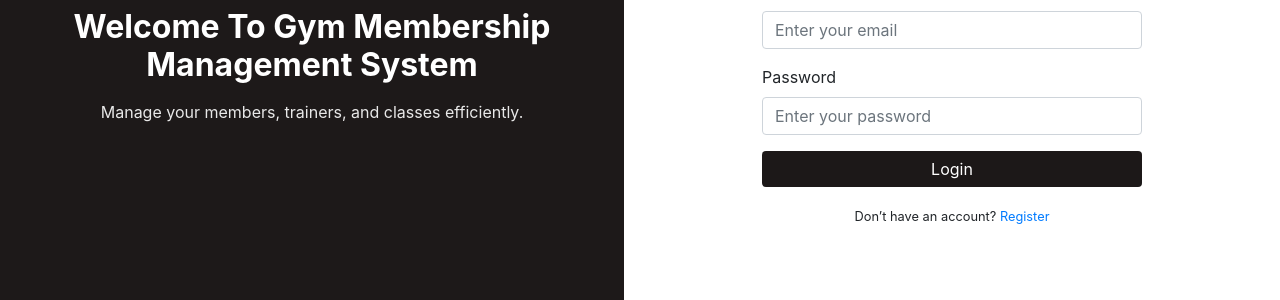
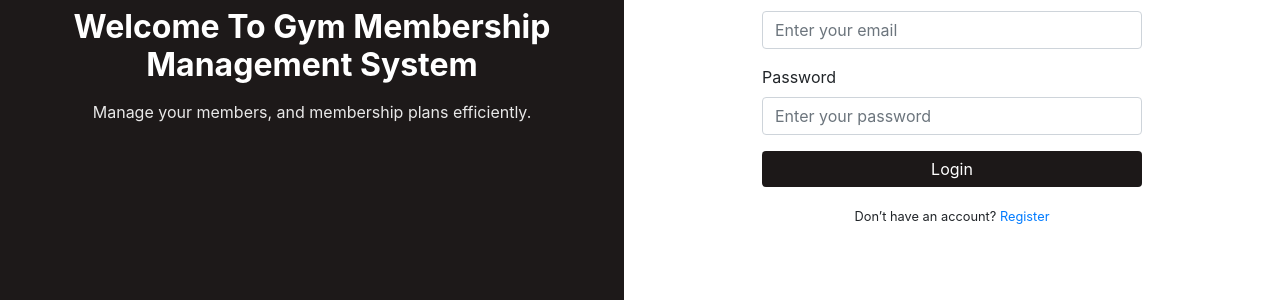
Before and after one commit to Fidel-Jr/GymMembershipMS, a Flask app: page / in a window 1280 px wide. Shown: the part 326-626 px from the top of the page. Run offline with Flask 3, Linux system fonts and the light colour scheme; parts of the project's set-up code (start-up, migrations or seed data) failed here and were passed over; some libraries are stand-ins or nearby versions.

Commit message:
Update login description for clarity

```diff
--- a/app/templates/login.html
+++ b/app/templates/login.html
@@ -71,7 +71,7 @@
   <!-- Left Side -->
   <div class="login-left">
     <h1>Welcome To Gym Membership Management System</h1>
-    <p>Manage your members, trainers, and classes efficiently.</p>
+    <p>Manage your members, and membership plans efficiently.</p>
   </div>
 
   <!-- Right Side -->
```
